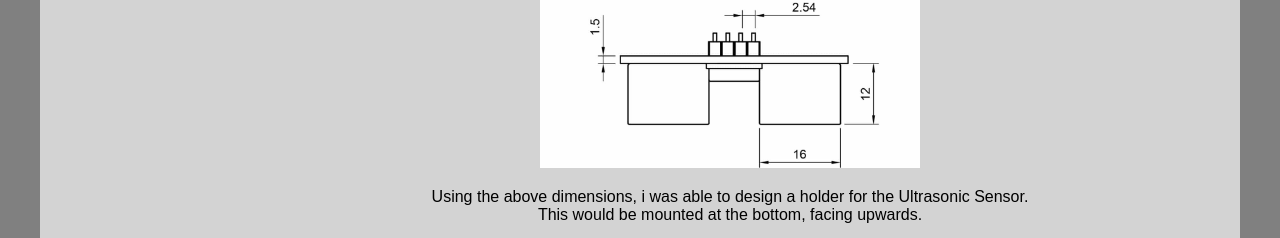
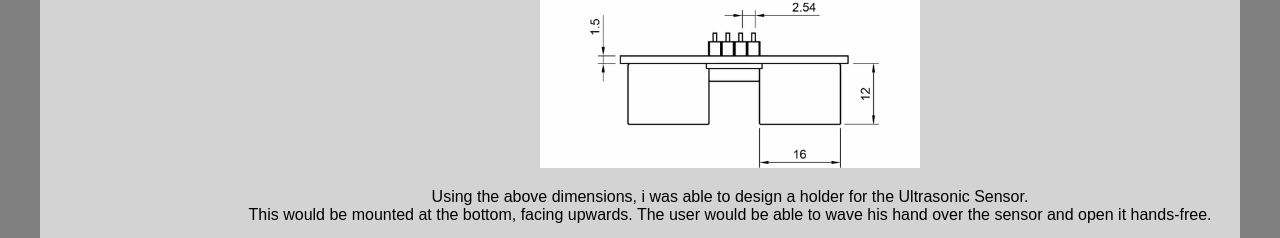
Before and after one commit to Mattyjm/EP1000-Website, a plain HTML site: page 09-project.html in a window 1280 px wide. Shown: the part 3590-3828 px from the top of the page. Drawn offline with Linux system fonts and the light colour scheme.

Commit message:
Update 09-project.html

```diff
--- a/09-project.html
+++ b/09-project.html
@@ -135,7 +135,8 @@
 
 
 					<center> <img src="images/Project/ultrasonic_dimensions.jpg" width="380" height=""> </center>
-					<p align="center"> Using the above dimensions, i was able to design a holder for the Ultrasonic Sensor. <br> This would be mounted at the bottom, facing upwards.</p>
+					<p align="center"> Using the above dimensions, i was able to design a holder for the Ultrasonic Sensor. <br> This would be mounted at the bottom, facing upwards.
+					 The user would be able to wave his hand over the sensor and open it hands-free.</p>
 
 					<center> <iframe src="https://ichat2945.autodesk360.com/shares/public/SH35dfcQT936092f0e43cb14102f3d4a3331?mode=embed" width="780" height="624"
 					allowfullscreen="true" webkitallowfullscreen="true" mozallowfullscreen="true"  frameborder="0"></iframe> </center>
@@ -150,7 +151,7 @@
 
 					<center> <iframe src="https://ichat2945.autodesk360.com/shares/public/SH35dfcQT936092f0e437a4084196c77fdc4?mode=embed" width="780" height="624"
 					allowfullscreen="true" webkitallowfullscreen="true" mozallowfullscreen="true"  frameborder="0" ></iframe> </center>
-
+					<p align="center"> Using Fusion360, I was able to make a parametric finger-jointed box. (NOT DONE, ADD SPACE FOR ARDUINO + WIRING) (show user defined parameters?)</p>
 
 
 					<h3 align="center"> Arduino: </h3>
@@ -158,7 +159,7 @@
 					<center> <iframe width="800" height="453" src="https://www.tinkercad.com/embed/i4JpquPkGAS?editbtn=1" frameborder="0" marginwidth="0" marginheight="0" scrolling="no"></iframe> </center>
 					show input and output code
 
-
+					<p align="center"> </p>
 
 					<h3 align="center"> Assembly: </h3>
 
```
